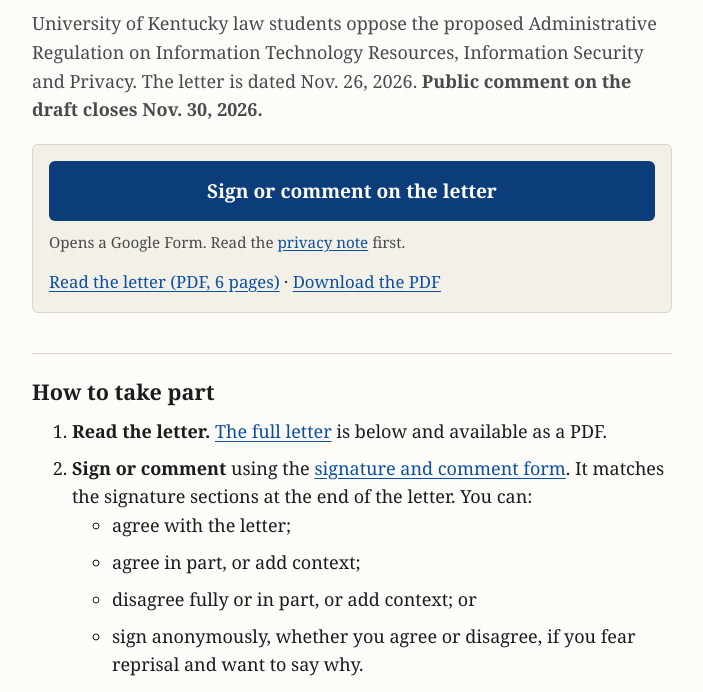
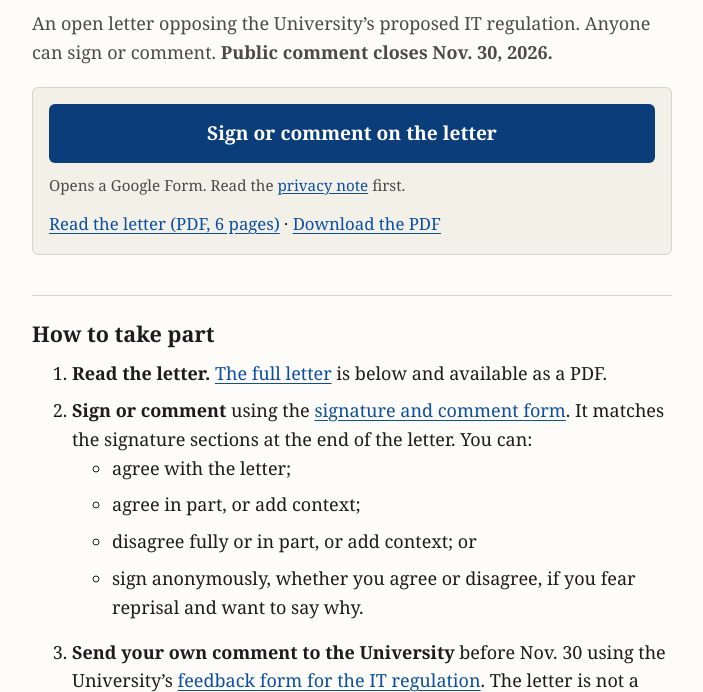
Before and after one commit to kyacademicfreedom/kyacademicfreedom.github.io, a plain HTML site: page index.html in a window 1280 px wide. Shown: the part 97-789 px from the top of the page, without its empty margins (288-991 px from the left). Drawn offline with Linux system fonts and the light colour scheme.

Commit message:
Simplify intro: open letter anyone can sign
Co-Authored-By: Claude Opus 5.5 <noreply@anthropic.com>

```diff
--- a/index.html
+++ b/index.html
@@ -5,10 +5,10 @@
 <meta name="viewport" content="width=device-width, initial-scale=1">
 <meta name="referrer" content="no-referrer">
 <title>Open Letter to the University of Kentucky’s President</title>
-<meta name="description" content="An open letter from University of Kentucky law students opposing the proposed IT regulation. Read it, sign or comment, and send your own comment to the University by Nov. 30, 2026.">
+<meta name="description" content="An open letter opposing the University of Kentucky’s proposed IT regulation. Anyone can sign or comment. Public comment closes Nov. 30, 2026.">
 <meta property="og:type" content="website">
 <meta property="og:title" content="Open Letter to the University of Kentucky’s President">
-<meta property="og:description" content="Opposing the proposed IT regulation. Read it, sign or comment, and send your own comment to the University by Nov. 30, 2026.">
+<meta property="og:description" content="An open letter opposing the proposed IT regulation. Anyone can sign or comment. Public comment closes Nov. 30, 2026.">
 <style>
   :root {
     --bg: #fdfcf9;
@@ -108,7 +108,7 @@
 
 <header>
   <h1>Open Letter to the University of Kentucky’s President</h1>
-  <p class="lede">University of Kentucky law students oppose the proposed Administrative Regulation on Information Technology Resources, Information Security and Privacy. The letter is dated Nov. 26, 2026. <span class="deadline">Public comment on the draft closes Nov. 30, 2026.</span></p>
+  <p class="lede">An open letter opposing the University’s proposed IT regulation. Anyone can sign or comment. <span class="deadline">Public comment closes Nov. 30, 2026.</span></p>
 </header>
 
 <section class="cta" aria-label="Sign or comment">
```
